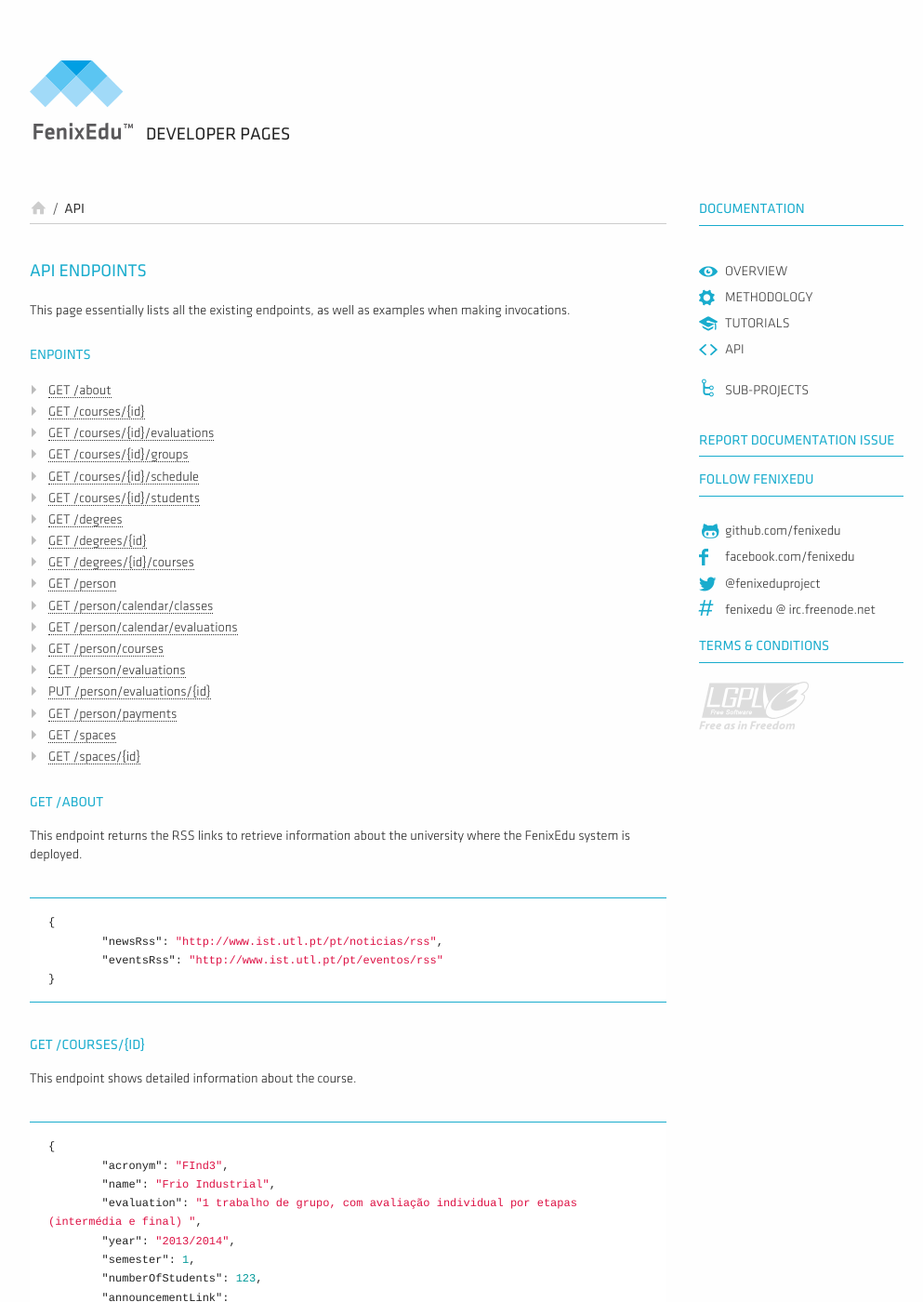
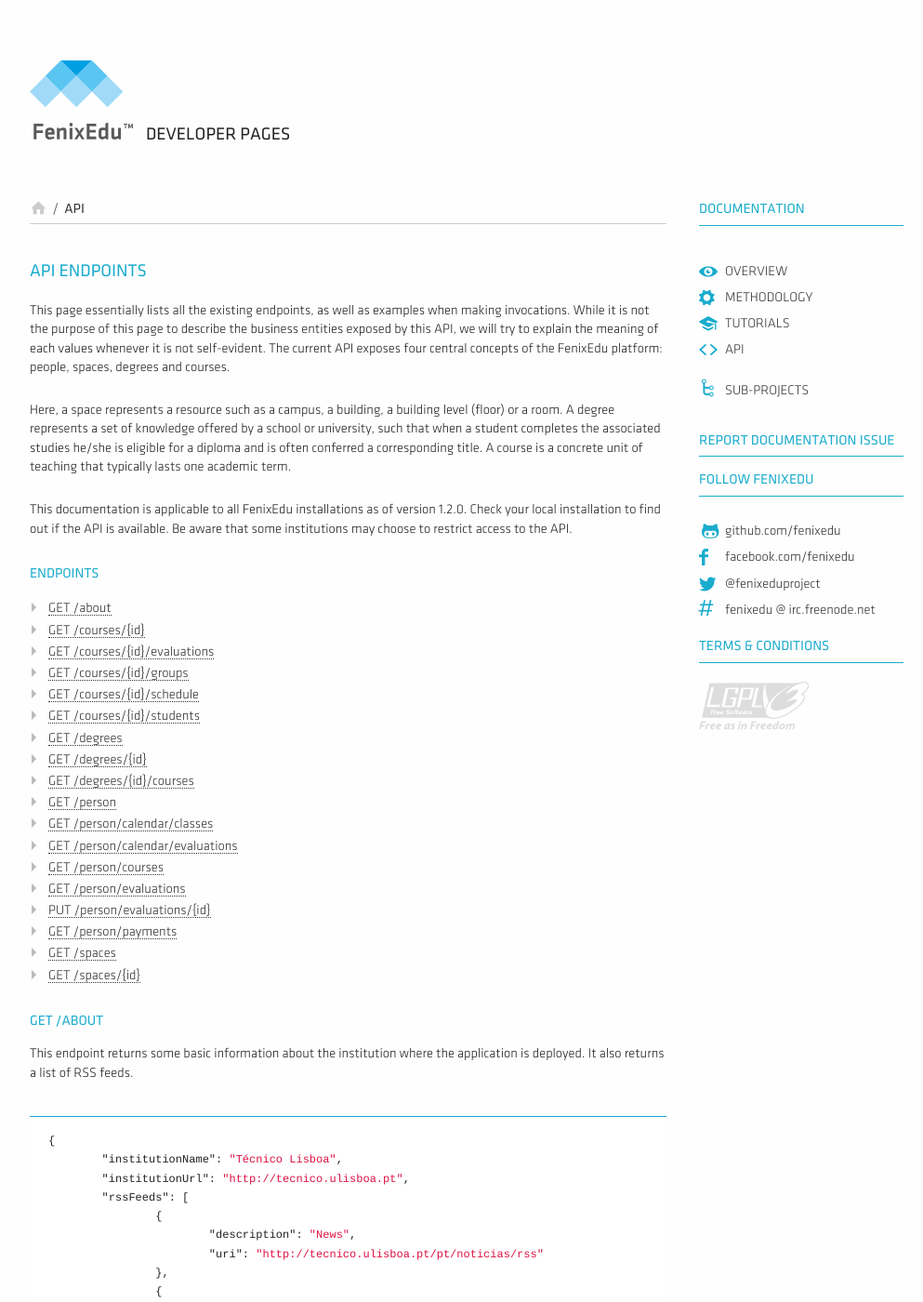
Before and after one commit to FenixEdu/fenixedu.github.io, a Jekyll site: the page built from dev/api/index.md, in a window 1280 px wide and 1400 px high. Shown: the whole window at 93% size, without its empty margins (128-1121 px from the left). Built offline with Jekyll 4.4.1, drawn with Linux system fonts in a browser that asks for light colours; nearby versions of some CDN libraries; Markdown is read by kramdown in place of the engine named in the settings; some of the changed text lies outside the part shown.

Commit message:
Added more information regarding usage of API and course endpoints.

```diff
--- a/dev/api/index.md
+++ b/dev/api/index.md
@@ -6,9 +6,24 @@ root: "../"
 
 ## API Endpoints
 
-This page essentially lists all the existing endpoints, as well as examples when making invocations.
+This page essentially lists all the existing endpoints, as well as examples
+when making invocations. While it is not the purpose of this page to describe
+the business entities exposed by this API, we will try to explain the meaning
+of each values whenever it is not self-evident. The current API exposes four
+central concepts of the FenixEdu platform: people, spaces, degrees and courses.
 
-### Enpoints
+Here, a space represents a resource such as a campus, a building, a building
+level (floor) or a room. A degree represents a set of knowledge offered by a
+school or university, such that when a student completes the associated studies
+he/she is eligible for a diploma and is often conferred a corresponding title.
+A course is a concrete unit of teaching that typically lasts one academic term.
+
+This documentation is applicable to all FenixEdu installations as of version
+1.2.0. Check your local installation to find out if the API is available. Be
+aware that some institutions may choose to restrict access to the API.
+
+
+### Endpoints
 * [GET /about](#toc_2)
 * [GET /courses/{id}](#toc_3)
 * [GET /courses/{id}/evaluations](#toc_4)
@@ -31,30 +46,48 @@ This page essentially lists all the existing endpoints, as well as examples when
 
 ### GET /about
 
-This endpoint returns the RSS links to retrieve information about the university where the FenixEdu system is deployed.
+This endpoint returns some basic information about the institution where the
+application is deployed. It also returns a list of RSS feeds.
 
 {% highlight json %}
 {
-	"newsRss": "http://www.ist.utl.pt/pt/noticias/rss",
-	"eventsRss": "http://www.ist.utl.pt/pt/eventos/rss"
+	"institutionName": "Técnico Lisboa",
+	"institutionUrl": "http://tecnico.ulisboa.pt",
+	"rssFeeds": [
+		{
+			"description": "News",
+			"uri": "http://tecnico.ulisboa.pt/pt/noticias/rss"
+		},
+		{
+			"description": "Events",
+			"uri": "http://tecnico.ulisboa.pt/pt/eventos/rss"
+		}
+	]
 }
 {% endhighlight %}
 
 
 ### GET /courses/{id}
 
-This endpoint shows detailed information about the course.
+A course is a concrete unit of teaching that typically lasts one academic term.
+This endpoint shows some information regarding a particular course. The same
+course may be lectured simultaneously in multiple degrees during the same
+academic term.
+
+The "moreInfo" field holds curricular information for each set of degrees in
+which the course is lectured. Usually this information is the same for all
+the associated degrees.
+
 
 {% highlight json %}
 {
 	"acronym": "FInd3",
 	"name": "Frio Industrial",
-	"evaluation": "1 trabalho de grupo, com avaliação individual por etapas (intermédia e final) ",
-	"year": "2013/2014",
-	"semester": 1,
-	"numberOfStudents": 123,
-	"announcementLink": "https://fenix.ist.utl.pt/external/announcementsRSS.do?announcementBoardId=399433518324",
-	"summaryLink": "https://fenix.ist.utl.pt/publico/summariesRSS.do?id=1610612925565",
+	"academicTerm": "Semester 1 2013/2014",
+	"evaluationMethod": "1 trabalho de grupo, com avaliação ...",
+	"numberOfAttendingStudents": 123,
+	"announcementLink": "https://fenix.ist.utl.pt/rss.do?boardId=123",
+	"summaryLink": "https://fenix.ist.utl.pt/publico/rss.do?summaryId=123",
 	"moreInfo": [
 		{
 			"program": "",
@@ -62,7 +95,7 @@ This endpoint shows detailed information about the course.
 				{
 					"author": "Roriz L. et al",
 					"reference": "Ed. Orion ",
-					"title": "Climatização: concepção, instalação e condução de sistemas",
+					"title": "Climatização: concepção, e instalação",
 					"year": "2006",
 					"type": "MAIN",
 					"url": null
@@ -81,12 +114,8 @@ This endpoint shows detailed information about the course.
 		{
 			"name": "John Doe",
 			"istId": "ist112345",
-			"mails": [
-				"john.doe@ist.utl.pt"
-			],
-			"urls": [
-				"http://web.ist.utl.pt/ist112345/"
-			]
+			"mails": [ "john.doe@ist.utl.pt" ],
+			"urls": [ "http://web.ist.utl.pt/ist112345/" ]
 		}
 	]
 }
@@ -94,21 +123,25 @@ This endpoint shows detailed information about the course.
 
 ### GET /courses/{id}/evaluations
 
-This endpoint returns the information about the written evaluation.
+An evaluation is a component of a course in which the teacher determines
+the extent of the students understanding of the program. Current known
+implementations of evaluations are: tests, exams, projects, online tests
+and ad-hoc evaluations.
+
 
 {% highlight json %}
 [
 	{
 		"type": "TEST",
 		"name": "Teste 1º Teste",
-		"day": "26/10/2013",
+		"day": "2013-10-26",
 		"beginningTime": "09:00",
 		"endTime": "11:00",
-		"isEnrolmentPeriod": false,
-		"enrollmentBeginDay": null,
-		"enrollmentBeginTime": null,
-		"enrollmentEndDay": null,
-		"enrollmentEndTime": null,
+		"isInEnrolmentPeriod": false,
+		"enrollmentPeriod": {
+			"start": "2013-10-01 14:25:32",
+			"end"  : "2013-10-24 17:52:44"
+		},
 		"rooms": [
 			{
 				"id": "2448131362251",
@@ -123,45 +156,96 @@ This endpoint returns the information about the written evaluation.
 		]
 	}
 ]
-
 {% endhighlight %}
 
 
 ### GET /courses/{id}/groups
 
-This endpoint returns course groups' information.
+Groups are used in courses for a wide range of purposes. The most typical are
+for creating teams of students for laboratories or projects. Some groups are
+shared among different courses. The enrolment of student groups may be atomic
+or individual, and may be restricted to an enrolment period.
 
 {% highlight json %}
+[
+	{
+		"name": "Projeto de Avaliação de Projetos",
+    	"description": "Cada grupo de trabalho tem como objetivo...",
+    	"enrolmentPeriod": {
+			"start": "2013-10-01 14:25:32",
+			"end"  : "2013-10-24 17:52:44"
+		},
+		"enrolmentPolicy": "ATOMIC",
+		"minimumCapacity": 1, "maximumCapacity": 3, "idealCapacity": 2,
+		"associatedCourses": [
+			{
+				"name": "Matemática Computacional",
+				"degrees": "MEIC, LERC, MEC",
+				"id": "1132132564548"
+			},
+			{
+				"name": "Mecânica Quantica",
+				"degrees": "MA, DEIC",
+				"id": "1132132564555"
+			}
+		]
+	}
+]
 {% endhighlight %}
 
 
 ### GET /courses/{id}/schedule
 
-This endpoint returns a course schedule's information.
+Each course is lectured during a specific set of intervals. These intervals
+make up the lesson period for that course. Each course also has a curricular
+load that specifies the time each student will expend with the course. Each
+shift is the possible schedule in which a student should enrol.
 
 {% highlight json %}
 {
-	"name": "Fundamentos da Programação",
-	"year": "2013/2014",
-	"semester": 1,
-	"periods": [
+	"lessonPeriods": [
+		{ "start": "2014-02-21 00:00:00", "end": "2014-04-12 00:00:00" },
+		{ "start": "2014-04-18 00:00:00", "end": "2014-05-29 00:00:00" }
+	],
+	"courseLoads": [
+		{ "type": "TEORICA", "totalQuantity": 42, "unitQuantity": 1.5 },
+		{ "type": "LABORATORIAL", "totalQuantity": 30, "unitQuantity": 3 }
+	],
+	"shifts": [
 		{
-			"start": "16/09/2013",
-			"end": "20/12/2013"
-		}
-	],
-	"lessons": [
+			"name": "AED2T01",
+			"types": [ "TEORICA" ],
+			"lessons": [
+				{
+					"start": "2014-02-21 10:00:00", "end": "2014-02-21 12:00:00",
+					"room": { "name": "Ga1", "id": "132115446846" }
+				},
+				{
+					"start": "2014-03-21 10:00:00", "end": "2014-03-21 12:00:00",
+					"room": { "name": "Ga1", "id": "132115446846" }
+				},
+				{
+					"start": "2014-05-21 10:00:00", "end": "2014-05-21 12:00:00",
+					"room": { "name": "Ga3", "id": "132115446847" }
+				}
+		] },
 		{
-			"weekDay": "MONDAY",
-			"lessonType": "PB",
-			"start": "12:30",
-			"end": "14:00",
-			"room": {
-				"id": "2448131363640",
-				"name": "F8 - Sala aula",
-				"description": "F8 - Pavilhão de Informática III (Alameda) [54,27]"
-			}
-		}
+			"name": "AED2L03",
+			"types": [ "LABORATORIAL" ],
+			"lessons": [
+				{
+					"start": "2014-02-23 10:00:00", "end": "2014-02-23 13:00:00",
+					"room": { "name": "F1", "id": "132115446844" }
+				},
+				{
+					"start": "2014-03-23 10:00:00", "end": "2014-03-23 13:00:00",
+					"room": { "name": "F2", "id": "132115446843" }
+				},
+				{
+					"start": "2014-05-23 10:00:00", "end": "2014-05-23 13:00:00",
+					"room": { "name": "F1", "id": "132115446844" }
+				}
+		] }
 	]
 }
 {% endhighlight %}
@@ -169,22 +253,20 @@ This endpoint returns a course schedule's information.
 
 ### GET /courses/{id}/students
 
-This endpoint returns the course student's information.
+This endpoint lists all the students attending the specified course. For each
+student it indicates the corresponding degree. The endpoint also returns the
+number of students officially enroled in the course.
 
 {% highlight json %}
 {
-	"enrolmentNumber": 123,
-	"name": "Fundamentos da Programação",
-	"semester": 1,
-	"year": "1ºSemestre",
+	"enrolmentCount": 32,
+	"attendingCount": 41,
 	"students": [
-		{
-			"number": 12345,
-			"name": "John Doe",
-			"degree": "LEIC-A 2006",
-			"degreeId": "2761663971474",
-			"evaluations": [ ]
-		}
+		{ "username": "ist1234", "degree": "MEIC", "degreeId": "1312323155" },
+		{ "username": "ist1235", "degree": "MEIC", "degreeId": "1312323155" },
+		{ "username": "ist1236", "degree": "MA", "degreeId": "1312323153" },
+		{ "username": "ist1237", "degree": "MEQ", "degreeId": "1312323152" },
+		{ "username": "ist1238", "degree": "MEIC", "degreeId": "1312323155" }
 	]
 }
 {% endhighlight %}
```
Also changed, not shown: other parts of dev/api/index.md (+2 -2 lines).
